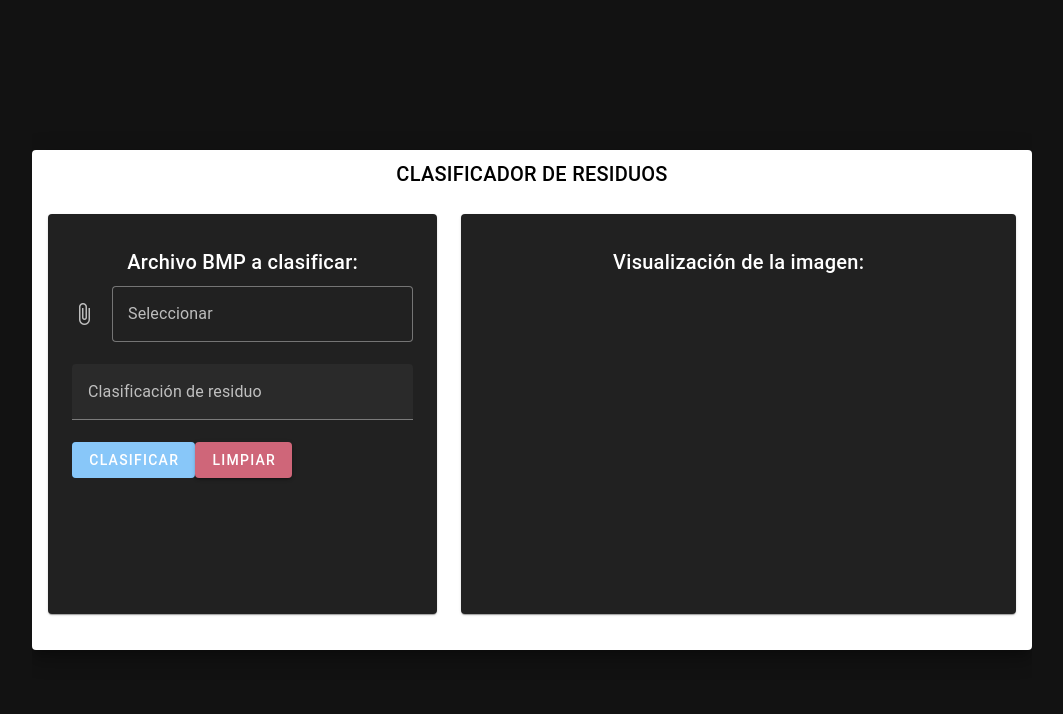
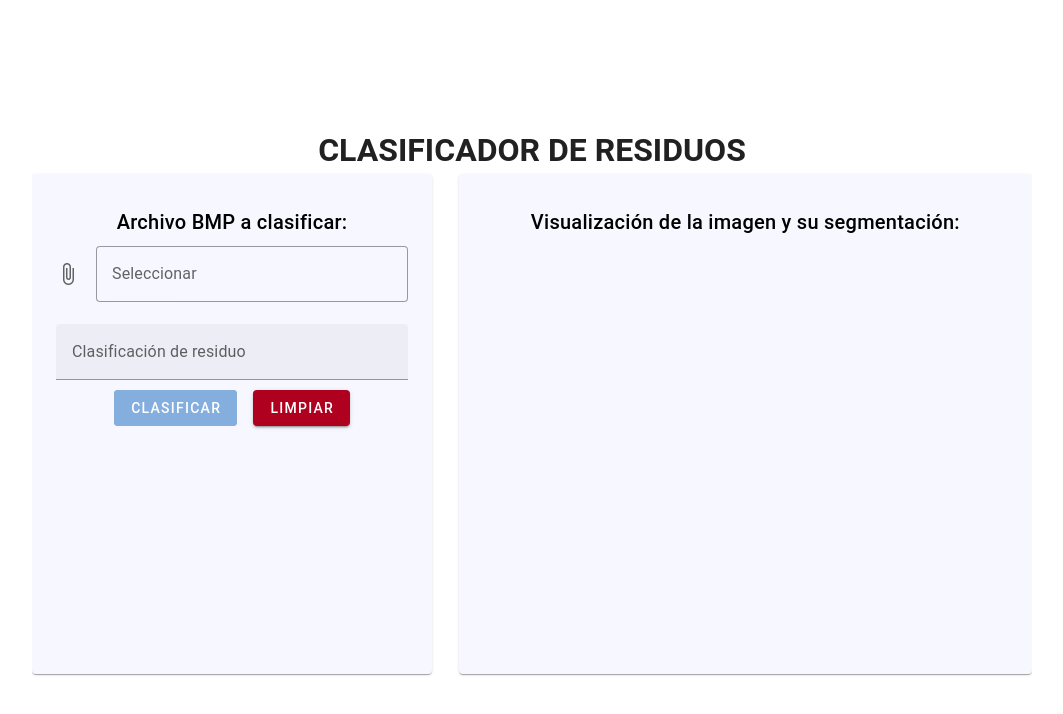
Before and after one commit to UGachuzD/clasificadorBasuraSinLibreria, a Vue app in the folder frontend/: page / in a window 1280 px wide. Shown: the top 714 px of the page, without its empty margins (108-1171 px from the left). Built offline with nearby package versions, Linux system fonts and the light colour scheme.

Commit message:
Interfaz mejorada

```diff
--- a/frontend/src/components/Principal.vue
+++ b/frontend/src/components/Principal.vue
@@ -1,38 +1,64 @@
 <template>
-  <v-container class="fill-height">
-    <v-responsive class="align-center fill-height mx-auto" max-width="1000">
-      <v-card color="white" class="elevation-12" max-width="1000" height="500" outlined>
-        <!-- Cambia el color de fondo a blanco -->
-        <v-card-title class="text-center">CLASIFICADOR DE RESIDUOS</v-card-title>
-        <v-container>
-          <v-row justify="center"> <!-- Centra las columnas horizontalmente -->
+  <v-container class="fill-height mx-auto">
+    <v-responsive
+      class="align-center fill-height mx-auto text-center"
+      max-width="1000px"
+    >
+      <h1>CLASIFICADOR DE RESIDUOS</h1>
+      <v-row justify="center">
+        <!-- Centra las columnas horizontalmente -->
         <v-col cols="5">
-              <v-card class="pa-6" max-width="600" height="400" outlined>
-                <v-card-title class="text-center">Archivo BMP a clasificar:</v-card-title>
-                <v-file-input label="Seleccionar" variant="outlined" @change="handleFileUpload"></v-file-input>
+          <v-card class="pa-6" width="400px" height="500px" variant="elevated" color="#F7F7FF">
+            <v-card-title class="text-center"
+              >Archivo BMP a clasificar:</v-card-title
+            >
+            <v-file-input
+              label="Seleccionar"
+              variant="outlined"
+              @change="handleFileUpload"
+            ></v-file-input>
             <!-- Campo para mostrar información -->
-                <v-text-field v-model="clasificacionResiduo" label="Clasificación de residuo" readonly></v-text-field>
+            <v-text-field
+              v-model="clasificacionResiduo"
+              label="Clasificación de residuo"
+              readonly
+            ></v-text-field>
             <!-- Botón para iniciar la clasificación -->
-                <v-btn color="primary" @click="clasificarResiduo" :disabled="!selectedImage">Clasificar</v-btn>
-                <!-- Botón para limpiar campos -->
+            <v-row justify="center">
+              <v-btn
+                color="primary"
+                @click="clasificarResiduo"
+                :disabled="!selectedImage"
+                class="mr-4"
+              >
+                Clasificar
+              </v-btn>
               <v-btn color="error" @click="limpiarCampos">Limpiar</v-btn>
+            </v-row>
           </v-card>
         </v-col>
         <v-col cols="7">
-              <v-card class="pa-6" max-width="600" height="400" outlined>
-                <v-card-title class="text-center">Visualización de la imagen:</v-card-title>
-                <v-img :src="selectedImage" max-width="100%" max-height="90%"></v-img>
+          <v-card class="pa-6" max-width="600px" height="500px" variant="elevated" color="#F7F7FF">
+            <v-card-title class="text-center"
+              >Visualización de la imagen y su segmentación:</v-card-title
+            >
+            <v-carousel show-arrows="hover">
+              <v-carousel-item
+                :src="selectedImage"
+                cover
+                max-width="100%"
+                max-height="80%"
+              ></v-carousel-item>
+            </v-carousel>
           </v-card>
         </v-col>
       </v-row>
-        </v-container>
-      </v-card>
     </v-responsive>
   </v-container>
 </template>
 
 <script setup>
-import { ref } from 'vue';
+import { ref } from "vue";
 
 const selectedImage = ref(""); // Variable para almacenar la imagen seleccionada
 const clasificacionResiduo = ref(""); // Variable para almacenar la clasificación de residuo
@@ -50,20 +76,23 @@ const handleFileUpload = (event) => {
 
 const clasificarResiduo = async () => {
   const formData = new FormData();
-  formData.append('file', await fetch(selectedImage.value).then(res => res.blob()));
+  formData.append(
+    "file",
+    await fetch(selectedImage.value).then((res) => res.blob())
+  );
 
   try {
-    const response = await fetch('http://127.0.0.1:5000/clasificar', {
-      method: 'POST',
-      body: formData
+    const response = await fetch("http://127.0.0.1:5000/clasificar", {
+      method: "POST",
+      body: formData,
     });
 
     if (!response.ok) {
-      throw new Error('Error al clasificar la imagen');
+      throw new Error("Error al clasificar la imagen");
     }
 
     const data = await response.json();
-    clasificacionResiduo.value = data['Clasificación'];
+    clasificacionResiduo.value = data["Clasificación"];
   } catch (error) {
     console.error(error);
     clasificacionResiduo.value = "Error al clasificar la imagen";
--- a/frontend/src/plugins/vuetify.js
+++ b/frontend/src/plugins/vuetify.js
@@ -14,6 +14,12 @@ import { createVuetify } from 'vuetify'
 // https://vuetifyjs.com/en/introduction/why-vuetify/#feature-guides
 export default createVuetify({
   theme: {
-    defaultTheme: 'dark',
+    claro: true,
+    themes: {
+      claro: {
+        primary: "#19647E",
+        secondary: "#424242",
+      },
+    },
   },
-})
+});
```
Lines whose indentation alone changed are shown as unchanged.
